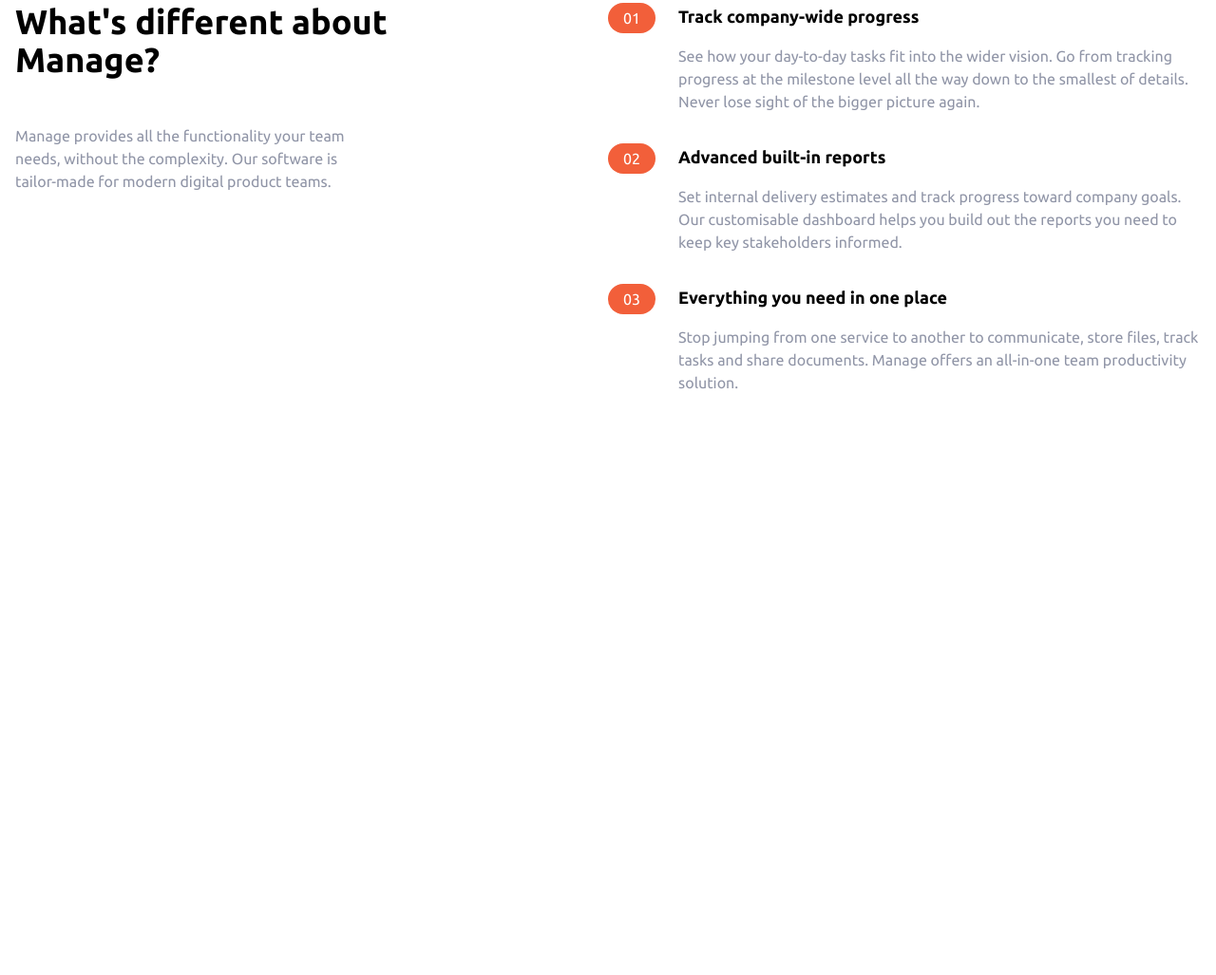
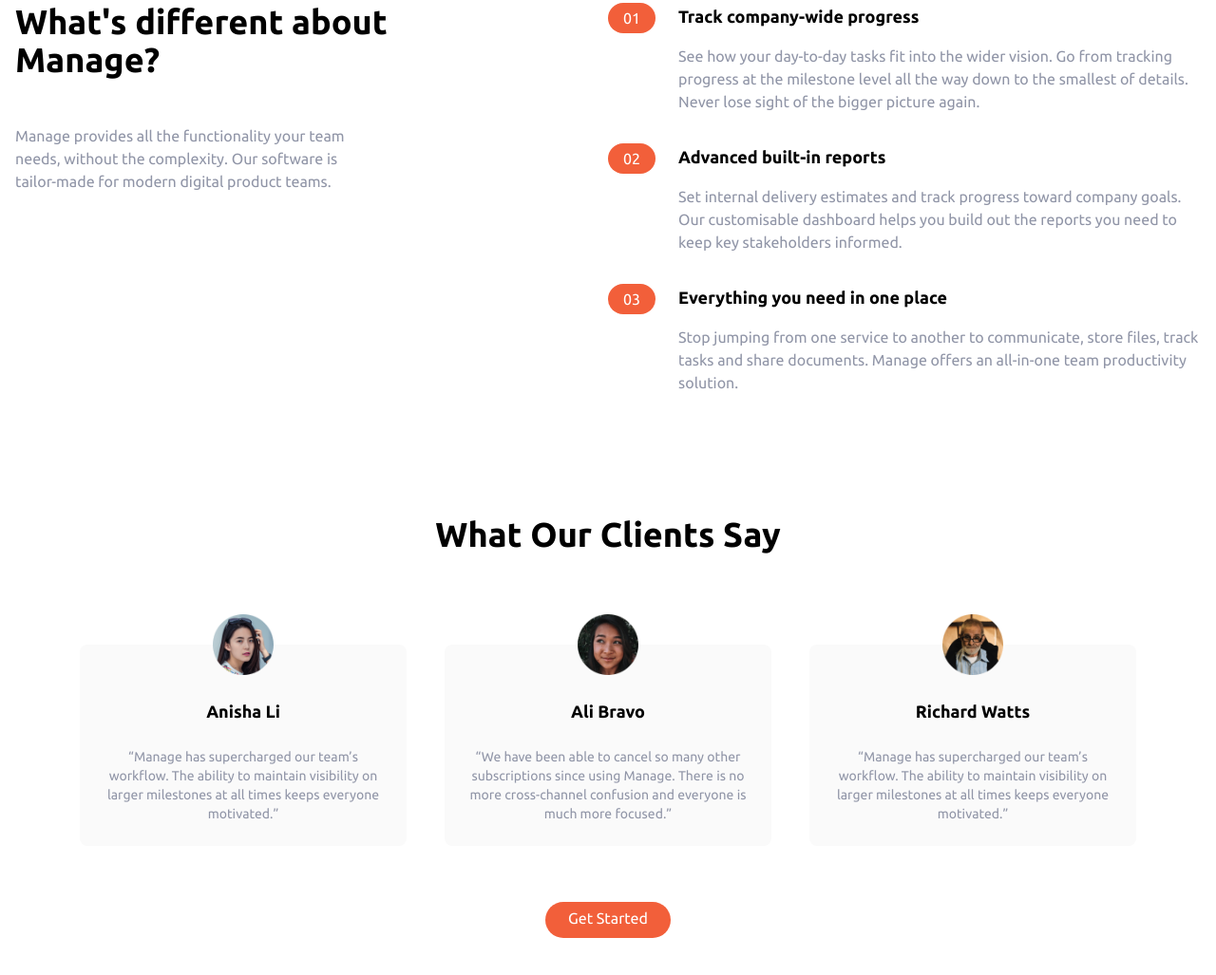
Before and after one commit to m6o4solutions/manage-web-project, a website built with Vite: page index.html in a window 1280 px wide. Shown: the part 694-1721 px from the top of the page at 95% size. Before the commit the page ends 1109 px from the top, so only its background shows below. Built offline with nearby package versions, Linux system fonts and the light colour scheme.

Commit message:
feat: testimonials section

```diff
--- a/index.html
+++ b/index.html
@@ -157,6 +157,61 @@
 		</section>
 		<!-- features section end -->
 
+		<!-- testimonials section start -->
+		<section id="testimonials">
+			<!-- container to header and testimonial blocks start -->
+			<div class="mx-auto mt-32 max-w-6xl px-5 text-center">
+				<!-- header start -->
+				<h2 class="text-center text-4xl font-bold">What Our Clients Say</h2>
+				<!-- header end -->
+
+				<!-- testimonials container start -->
+				<div class="mt-24 flex flex-col space-y-10 md:flex-row md:space-x-10 md:space-y-0">
+					<!-- testimonial 1 start -->
+					<div class="flex flex-col items-center space-y-6 rounded-lg bg-veryLightGray p-6 md:w-1/3">
+						<img src="./assets/avatar-anisha.png" class="-mt-14 w-16" alt="Testimonial" />
+						<h5 class="text-lg font-bold">Anisha Li</h5>
+						<p class="text-sm text-darkBlueGray">
+							“Manage has supercharged our team’s workflow. The ability to maintain visibility on larger milestones at all times keeps everyone
+							motivated.”
+						</p>
+					</div>
+					<!-- testimonial 1 end -->
+
+					<!-- testimonial 2 start -->
+					<div class="flex flex-col items-center space-y-6 rounded-lg bg-veryLightGray p-6 md:w-1/3">
+						<img src="./assets/avatar-ali.png" class="-mt-14 w-16" alt="Testimonial" />
+						<h5 class="text-lg font-bold">Ali Bravo</h5>
+						<p class="text-sm text-darkBlueGray">
+							“We have been able to cancel so many other subscriptions since using Manage. There is no more cross-channel confusion and everyone
+							is much more focused.”
+						</p>
+					</div>
+					<!-- testimonial 2 end -->
+
+					<!-- testimonial 3 start -->
+					<div class="flex flex-col items-center space-y-6 rounded-lg bg-veryLightGray p-6 md:w-1/3">
+						<img src="./assets/avatar-richard.png" class="-mt-14 w-16" alt="Testimonial" />
+						<h5 class="text-lg font-bold">Richard Watts</h5>
+						<p class="text-sm text-darkBlueGray">
+							“Manage has supercharged our team’s workflow. The ability to maintain visibility on larger milestones at all times keeps everyone
+							motivated.”
+						</p>
+					</div>
+					<!-- testimonial 3 end -->
+				</div>
+				<!-- testimonials container end -->
+
+				<!-- button start -->
+				<div class="my-16">
+					<a href="#" class="item-baseline rounded-full bg-brightOrange p-3 px-6 pt-2 text-white hover:bg-brightOrangeLight">Get Started</a>
+				</div>
+				<!-- button end -->
+			</div>
+			<!-- container to header and testimonial blocks end -->
+		</section>
+		<!-- testimonials section end -->
+
 		<script type="module" src="/main.js"></script>
 	</body>
 </html>
```
